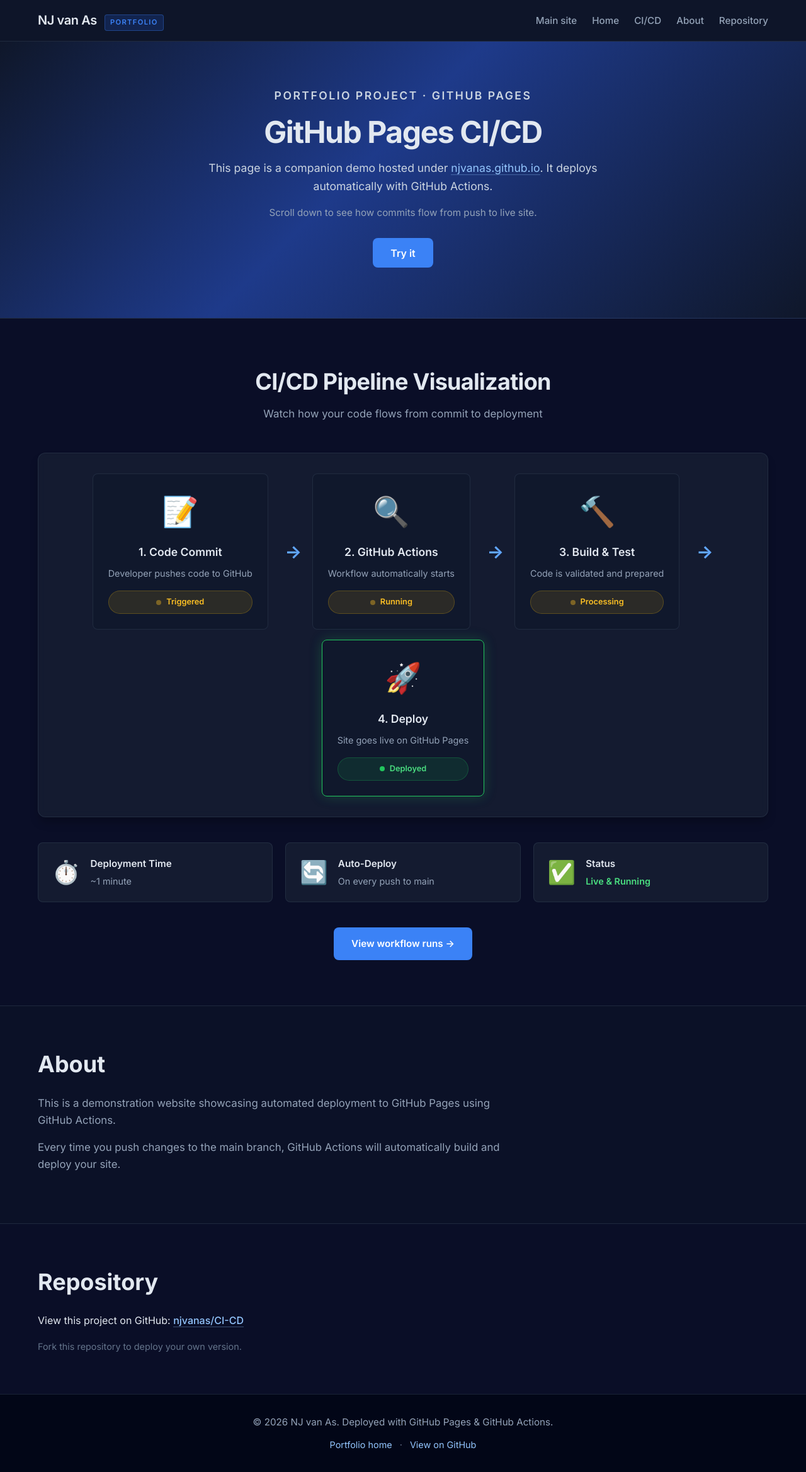
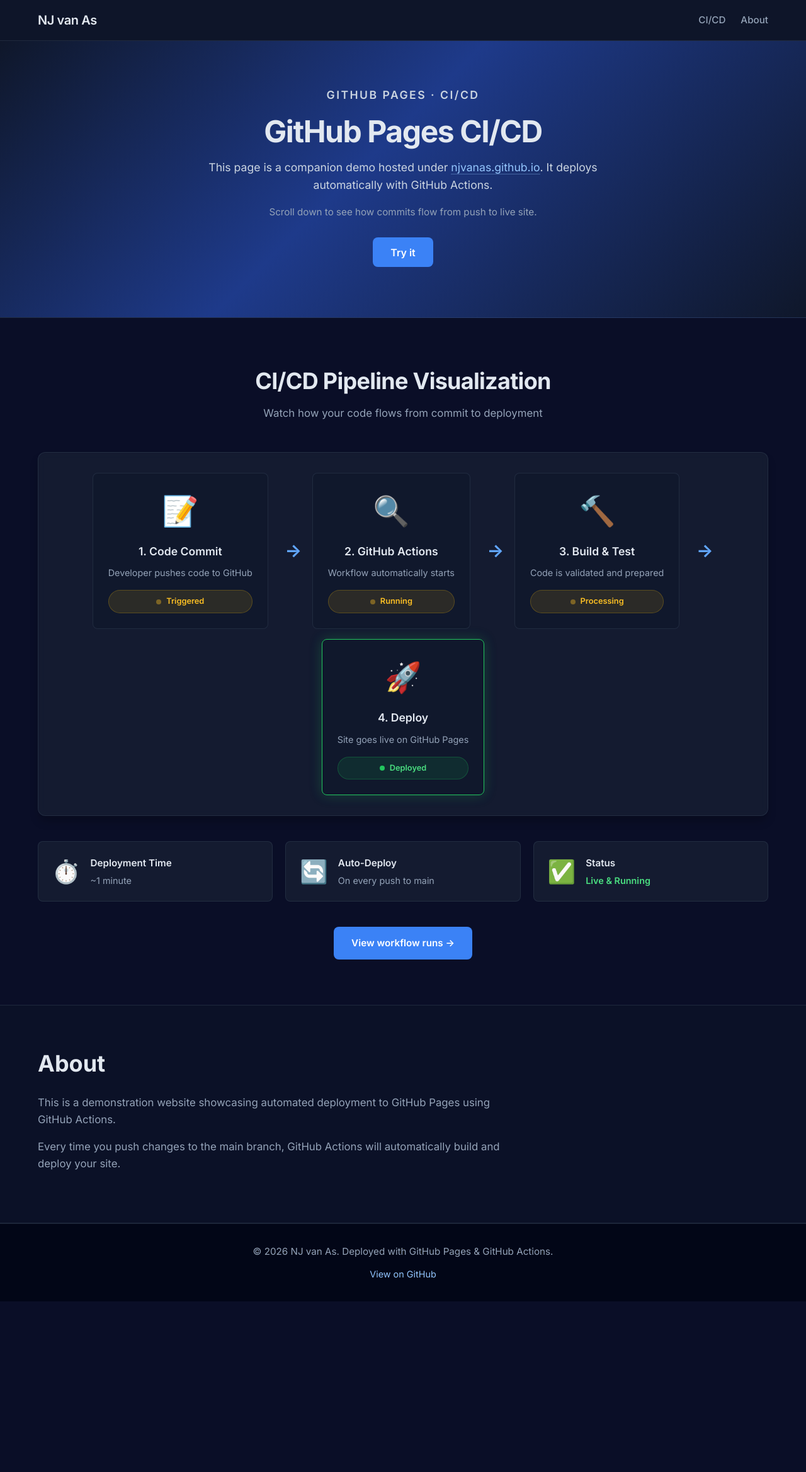
Before and after one commit to njvanas/CI-CD, a plain HTML site: page index.html in a window 1280 px wide. Shown: the whole page at 63% size. After the commit the page ends 2067 px from the top, so only its background shows below. Drawn offline with Linux system fonts and the light colour scheme.

Commit message:
Remove contact section and brand tag
Remove the repository/contact section and the brand badge from the header/footer to simplify the UI. Changes include: deleted the contact/repository section and related nav/footer links, replaced the brand wrapper with a single logo link, and tweaked the hero eyebrow copy. Removed corresponding CSS (brand, brand-tag, contact styles, footer separator and the unused --accent-soft variable) and adjusted responsive rules. Updated script.js to stop referencing the removed repo-link element and only update workflow and footer repo links to avoid DOM errors.

```diff
--- a/index.html
+++ b/index.html
@@ -14,16 +14,10 @@
     <header>
         <nav>
             <div class="container nav-inner">
-                <div class="brand">
-                    <a class="logo" href="https://njvanas.github.io/">NJ van As</a>
-                    <span class="brand-tag" aria-hidden="true">Portfolio</span>
-                </div>
+                <a class="logo" href="https://njvanas.github.io/">NJ van As</a>
                 <ul class="nav-links">
-                    <li><a href="https://njvanas.github.io/">Main site</a></li>
-                    <li><a href="#home">Home</a></li>
                     <li><a href="#cicd">CI/CD</a></li>
                     <li><a href="#about">About</a></li>
-                    <li><a href="#contact">Repository</a></li>
                 </ul>
             </div>
         </nav>
@@ -32,7 +26,7 @@
     <main>
         <section id="home" class="hero">
             <div class="container">
-                <p class="hero-eyebrow">Portfolio project · GitHub Pages</p>
+                <p class="hero-eyebrow">GitHub Pages · CI/CD</p>
                 <h2>GitHub Pages CI/CD</h2>
                 <p>This page is a companion demo hosted under <a class="inline-link" href="https://njvanas.github.io/">njvanas.github.io</a>. It deploys automatically with GitHub Actions.</p>
                 <p class="hero-sub">Scroll down to see how commits flow from push to live site.</p>
@@ -141,22 +135,12 @@
                 <p>Every time you push changes to the main branch, GitHub Actions will automatically build and deploy your site.</p>
             </div>
         </section>
-
-        <section id="contact" class="contact">
-            <div class="container">
-                <h2>Repository</h2>
-                <p>View this project on GitHub: <a id="repo-link" href="https://github.com/njvanas/CI-CD" target="_blank" rel="noopener noreferrer">njvanas/CI-CD</a></p>
-                <p class="muted-note">Fork this repository to deploy your own version.</p>
-            </div>
-        </section>
     </main>
 
     <footer>
         <div class="container footer-inner">
             <p>&copy; 2026 NJ van As. Deployed with GitHub Pages &amp; GitHub Actions.</p>
             <p class="footer-links">
-                <a href="https://njvanas.github.io/">Portfolio home</a>
-                <span class="footer-sep" aria-hidden="true">·</span>
                 <a id="footer-repo-link" href="https://github.com/njvanas/CI-CD" target="_blank" rel="noopener noreferrer">View on GitHub</a>
             </p>
         </div>
--- a/script.js
+++ b/script.js
@@ -258,7 +258,6 @@
 
 // Set GitHub and Actions URLs from Pages URL when possible; always point to the repo, not the live site
 function detectRepository() {
-    const repoLink = document.getElementById('repo-link');
     const workflowLink = document.getElementById('workflow-link');
     const footerRepoLink = document.getElementById('footer-repo-link');
 
@@ -277,12 +276,7 @@
     }
 
     const actionsUrl = `${repoUrl}/actions`;
-    const label = repoUrl.replace('https://github.com/', '');
 
-    if (repoLink) {
-        repoLink.href = repoUrl;
-        repoLink.textContent = label;
-    }
     if (workflowLink) {
         workflowLink.href = actionsUrl;
     }
--- a/styles.css
+++ b/styles.css
@@ -14,7 +14,6 @@
     --text-subtle: #64748b;
     --accent: #3b82f6;
     --accent-hover: #2563eb;
-    --accent-soft: rgba(37, 99, 235, 0.2);
     --border: rgba(51, 65, 85, 0.5);
     --border-strong: #334155;
     --success: #22c55e;
@@ -81,13 +80,6 @@
     gap: 1rem;
 }
 
-.brand {
-    display: flex;
-    align-items: baseline;
-    gap: 0.75rem;
-    flex-wrap: wrap;
-}
-
 .logo {
     font-size: 1.25rem;
     font-weight: 600;
@@ -99,18 +91,6 @@
 
 .logo:hover {
     color: #93c5fd;
-}
-
-.brand-tag {
-    font-size: 0.7rem;
-    font-weight: 600;
-    text-transform: uppercase;
-    letter-spacing: 0.12em;
-    color: var(--accent);
-    border: 1px solid rgba(59, 130, 246, 0.35);
-    padding: 0.2rem 0.5rem;
-    border-radius: 0.25rem;
-    background: var(--accent-soft);
 }
 
 .nav-links {
@@ -624,37 +604,6 @@
     max-width: 48rem;
 }
 
-/* Contact Section */
-.contact {
-    padding: 4rem 0;
-    background: var(--bg-deep);
-}
-
-.contact h2 {
-    font-size: clamp(1.75rem, 4vw, 2.25rem);
-    margin-bottom: 1.25rem;
-    color: var(--text-primary);
-    font-weight: 700;
-}
-
-.contact a {
-    color: #93c5fd;
-    text-decoration: none;
-    font-weight: 500;
-    border-bottom: 1px solid rgba(147, 197, 253, 0.35);
-    transition: color 0.2s ease;
-}
-
-.contact a:hover {
-    color: #fff;
-}
-
-.muted-note {
-    margin-top: 1rem;
-    font-size: 0.9rem;
-    color: var(--text-subtle);
-}
-
 /* Footer */
 footer {
     background: #020617;
@@ -684,11 +633,6 @@
     color: #fff;
 }
 
-.footer-sep {
-    margin: 0 0.5rem;
-    color: var(--text-subtle);
-}
-
 /* Responsive Design */
 @media (max-width: 768px) {
     .nav-links {
@@ -700,7 +644,6 @@
     }
 
     .about h2,
-    .contact h2,
     .cicd-section h2 {
         font-size: 1.65rem;
     }
```
